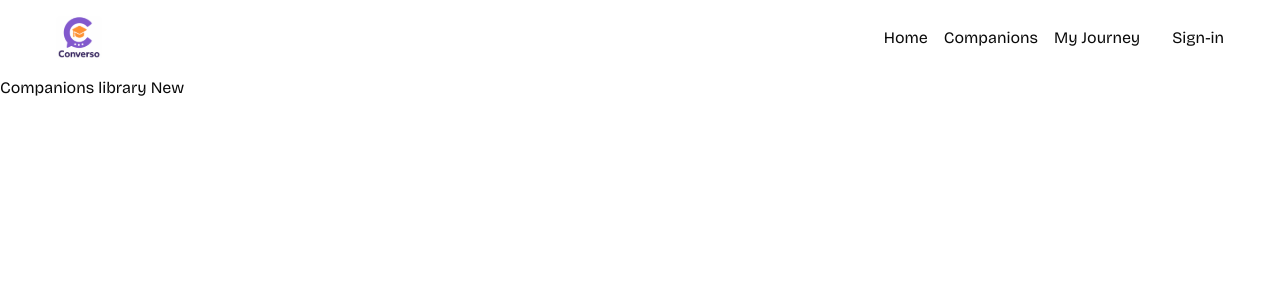
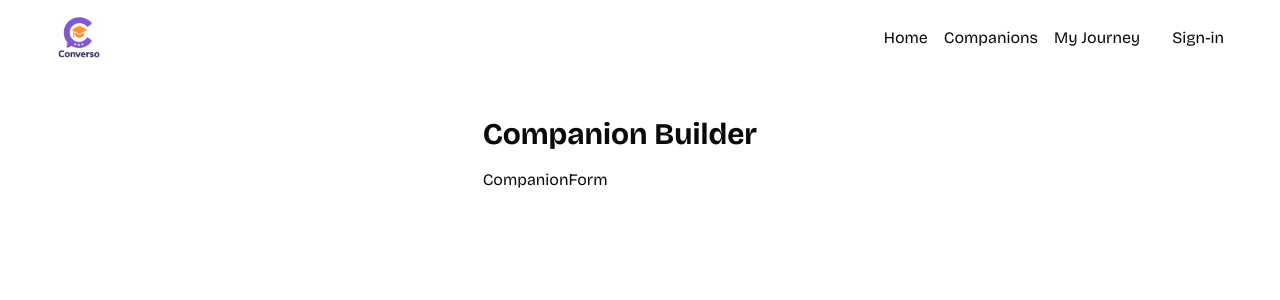
Before and after one commit to marsou001/converso, a Next.js app: page /companions/new in a window 1280 px wide. Shown: the top 300 px of the page. Built offline with nearby package versions, Linux system fonts and the light colour scheme.

Commit message:
set up companion adding form

```diff
--- a/app/companions/new/page.tsx
+++ b/app/companions/new/page.tsx
@@ -1,6 +1,14 @@
+import CompanionForm from "@/components/CompanionForm";
+
 function Page() {
   return (
-    <div>Companions library New</div>
+    <main className="min-lg:w-1/3 min-md:w-2/3 items-center justify-center">
+      <div className="w-full gap-4 flex flex-col">
+        <h1>Companion Builder</h1>
+
+        <CompanionForm />
+      </div>
+    </main>
   )
 }
 
--- /dev/null
+++ b/components/CompanionForm.tsx
@@ -0,0 +1,5 @@
+export default function CompanionForm() {
+  return (
+    <div>CompanionForm</div>
+  )
+}
```
